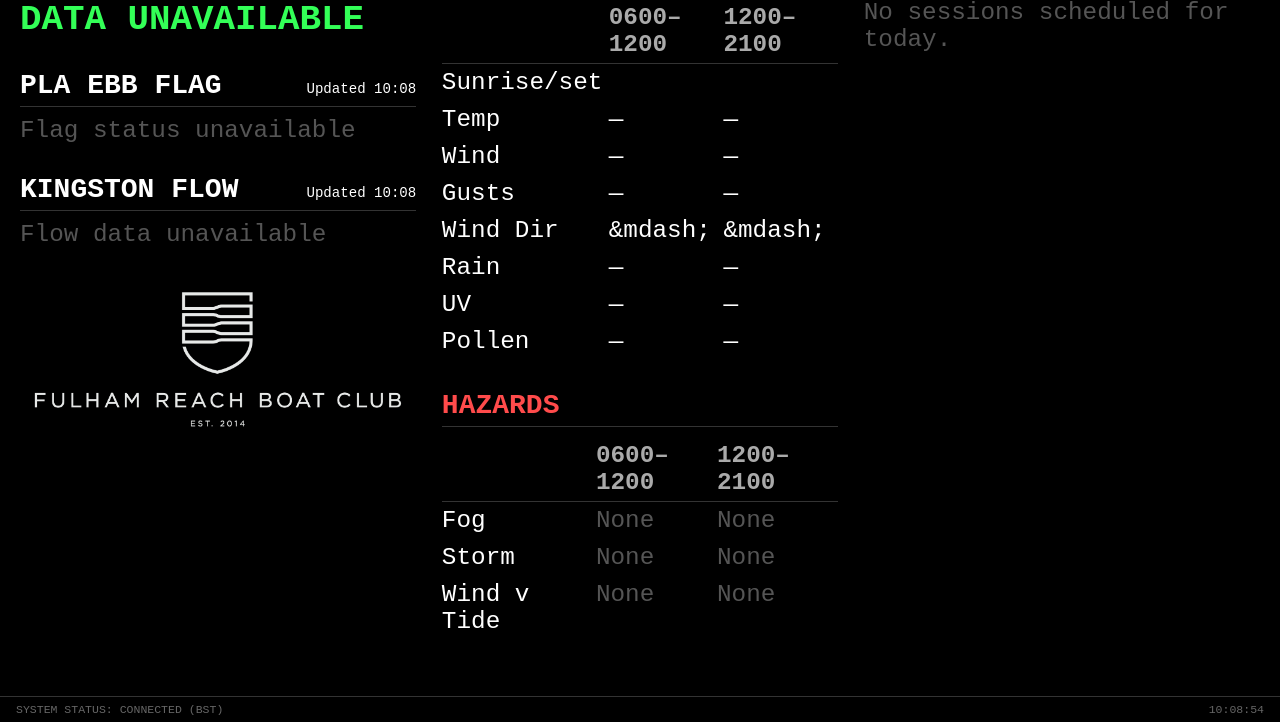
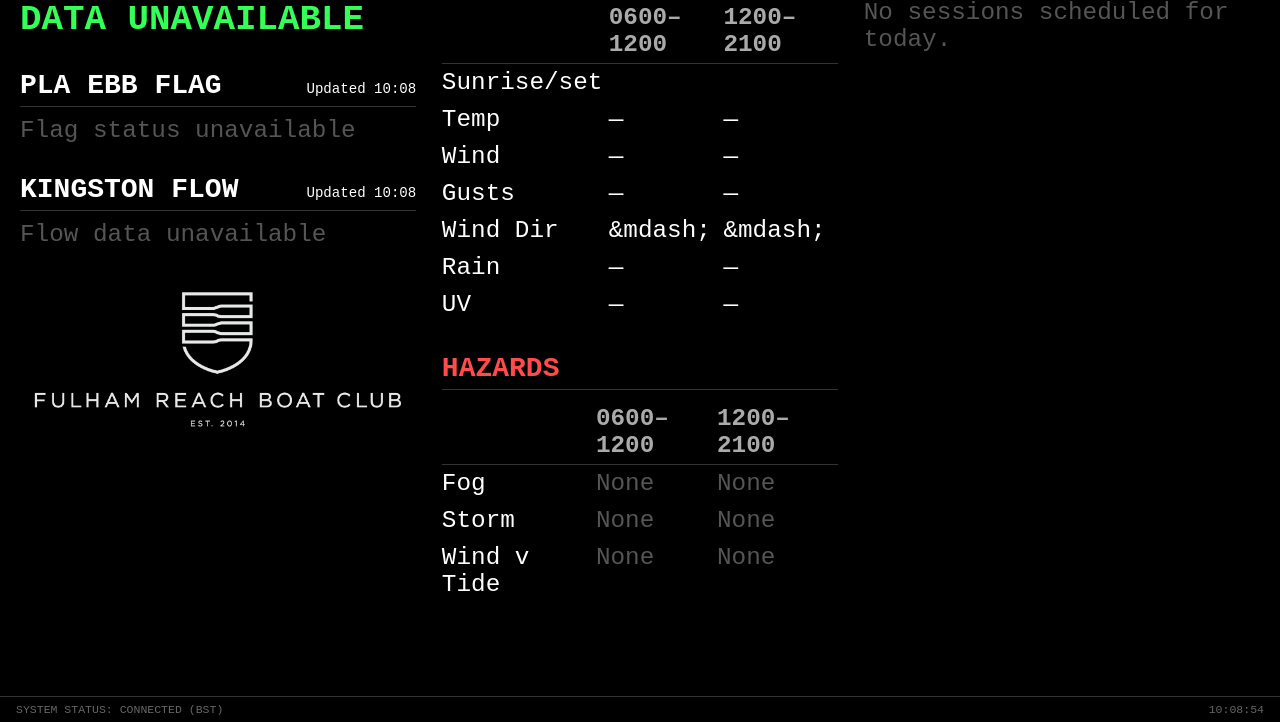
Before and after one commit to andrewfdn1/frbc-tides, a Flask app: page / in a window 1280 px wide. Shown: the part 78-800 px from the top of the page. Run offline with Flask 3, Linux system fonts and the light colour scheme.

Commit message:
Add files via upload

```diff
--- a/templates/index.html
+++ b/templates/index.html
@@ -136,13 +136,22 @@
         .cal-event {
             margin-bottom: clamp(3px, 0.4vw, 6px);
             font-size: calc(var(--fs-data) * 0.6);
-            #font-size: var(--fs-data);
             border-left: 3px solid #33FF57;
             padding-left: 8px;
             line-height: 1.4;
         }
 
         .cal-time { color: #33FF57; }
+
+        .wx-source {
+            font-size: var(--fs-updated);
+            color: #555;
+            margin-top: 4px;
+        }
+
+        .wx-source.fallback {
+            color: #FFAA00;
+        }
 
         footer {
             position: fixed;
@@ -226,6 +235,10 @@
     {% else %}
         {% set m = d.weather.morning %}
         {% set a = d.weather.afternoon %}
+
+        {% if d.weather.source == 'WeatherAPI' %}
+            <p class="wx-source fallback">&#9888; Backup source active (WeatherAPI)</p>
+        {% endif %}
 
         <table class="wx-table">
             <thead>
@@ -325,15 +338,6 @@
                         {% else %}&mdash;{% endif %}
                     </td>
                 </tr>
-                <tr>
-                    <td>Pollen</td>
-                    <td>
-                        {% if m and m.pollen %}{{ m.pollen }}{% else %}&mdash;{% endif %}
-                    </td>
-                    <td>
-                        {% if a and a.pollen %}{{ a.pollen }}{% else %}&mdash;{% endif %}
-                    </td>
-                </tr>
             </tbody>
         </table>
     {% endif %}
```
